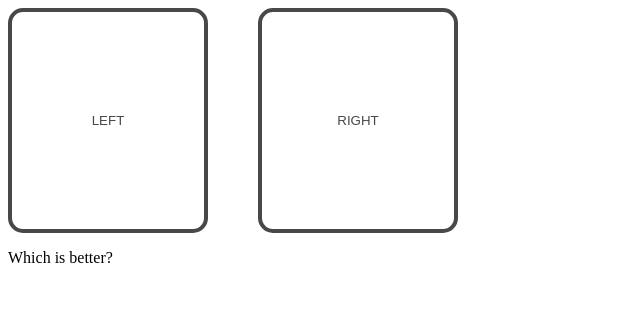
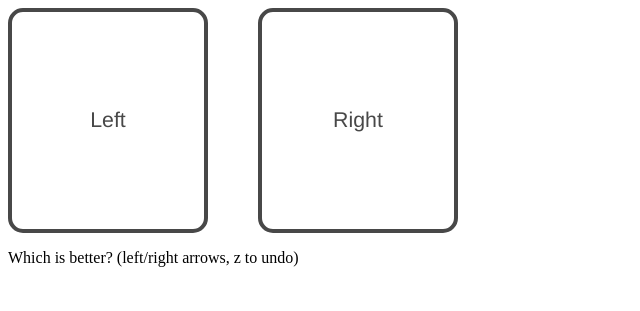
Before and after one commit to ryanpbrewster/pairwise-ranked, a plain HTML site: page public/index.html in a window 1280 px wide. Shown: the whole page, without its empty margins (0-640 px from the left). Drawn offline with Linux system fonts and the light colour scheme; some packages are replaced by stand-ins of ours; no server answers.

Commit message:
More instructions

```diff
--- a/public/index.html
+++ b/public/index.html
@@ -17,6 +17,10 @@
       grid-row: 1;
       grid-column: 2;
     }
+    #info {
+      grid-row: 2;
+      grid-column: 1/span 2;
+    }
     button {
       background: #ffffff;
       border-radius: 15px;
@@ -25,7 +29,8 @@
       min-height: 200px;
       width: 200px;
       padding: 20px;
-      text-transform: uppercase;
+      font-size: 16pt;
+      font-family: Helvetica;
     }
     button:active {
       color: #ffffff !important;
@@ -167,7 +172,7 @@
   </head>
 
   <body>
-  <p>Which is better?</p>
+  <p id="info">Which is better? (left/right arrows, z to undo)</p>
   <button id="left">Left</button>
   <button id="right">Right</button>
   <!--
```
